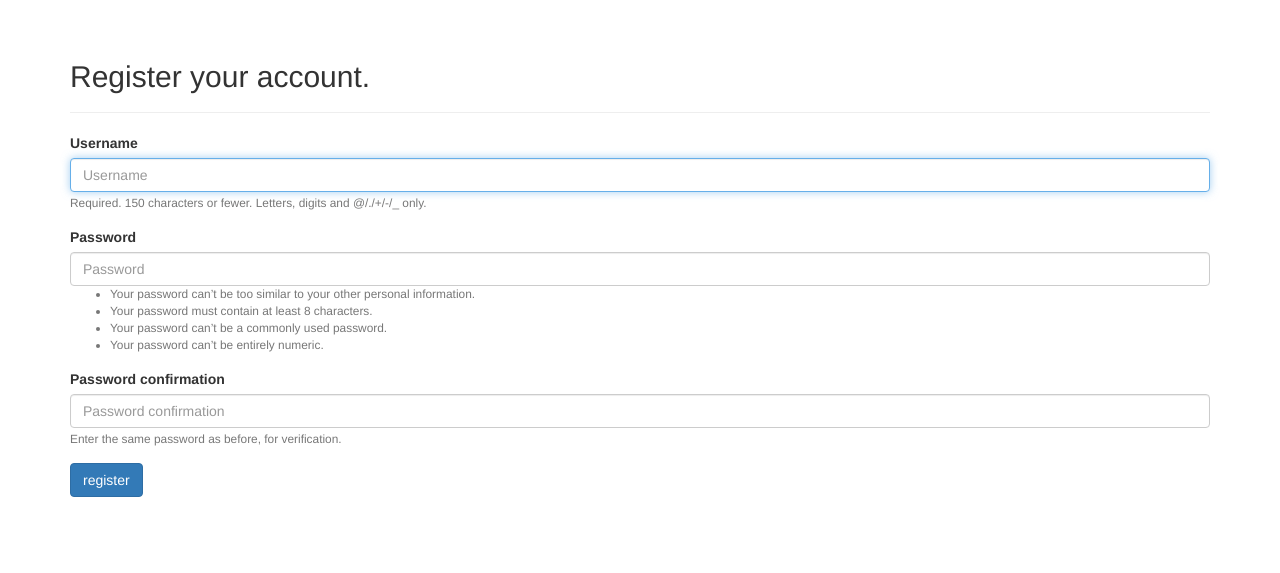
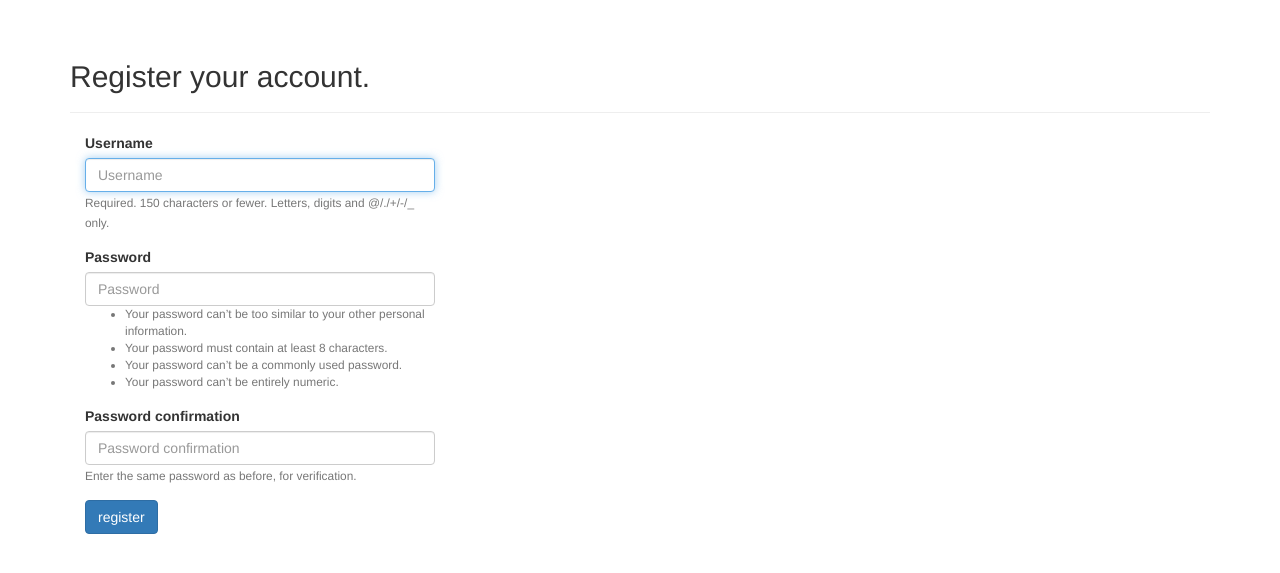
Before and after one commit to renda28/learning_log, a Django app: page /users/register/ in a window 1280 px wide. Shown: the part 51-624 px from the top of the page. Run offline with Django 4.2, Linux system fonts and the light colour scheme; some libraries are stand-ins or nearby versions.

Commit message:
add div to register as well

```diff
--- a/users/templates/users/register.html
+++ b/users/templates/users/register.html
@@ -7,7 +7,7 @@
 
 
 {% block content %}
-
+<div class="col-md-4">
     <form method="post" action="{% url 'users_app:register' %}" class="form">
         {% csrf_token %}
         {% bootstrap_form form %}
@@ -18,5 +18,5 @@
 
         <input type="hidden" name="next" value="{% url 'learning-logs:index' %}" />
     </form>
-
+</div>
 {% endblock content %}
```
Lines whose indentation alone changed are shown as unchanged.
